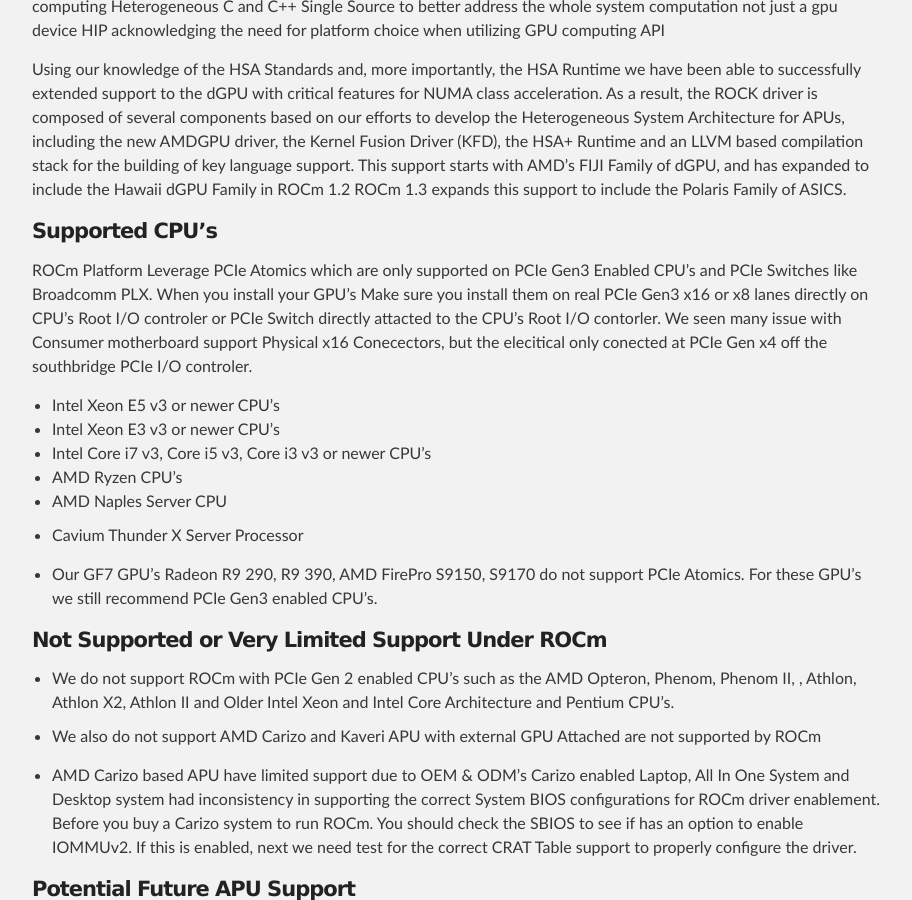
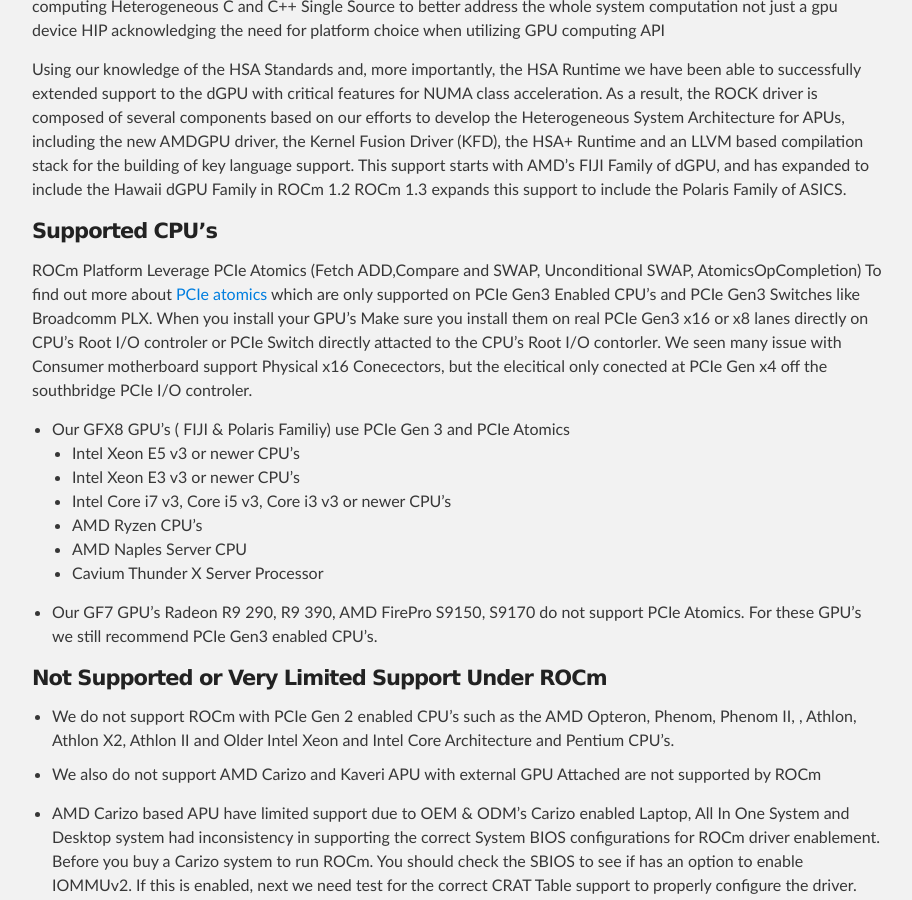
Before and after one commit to ROCm/ROCm.github.io, a Jekyll site: the page built from install.md, in a window 1280 px wide and 900 px high, scrolled down 706 px. Shown: the whole window, without its empty margins (183-1095 px from the left). Built offline with Jekyll 4.4.1, drawn with Linux system fonts in a browser that asks for light colours.

Commit message:
Update install.md

```diff
--- a/install.md
+++ b/install.md
@@ -29,8 +29,9 @@
 ROCm 1.3 expands this support to include the Polaris Family of ASICS.
 
 #### Supported CPU's
-ROCm Platform Leverage PCIe Atomics which are only supported on PCIe Gen3 Enabled CPU's and PCIe Switches like Broadcomm PLX. When you install your GPU's Make sure you install them on real PCIe Gen3 x16 or x8 lanes directly on CPU's Root I/O controler or PCIe Switch directly attacted to the CPU's Root I/O contorler.  We seen many issue with Consumer motherboard support Physical x16 Conecectors, but the elecitical only conected at PCIe Gen x4 off the southbridge PCIe I/O controler.
+ROCm Platform Leverage PCIe Atomics (Fetch ADD,Compare and SWAP, Unconditional SWAP, AtomicsOpCompletion) To find out more about [PCIe atomics](https://github.com/RadeonOpenCompute/RadeonOpenCompute.github.io/blob/master/ROCmPCIeFeatures.md) which are only supported on PCIe Gen3 Enabled CPU's and PCIe Gen3 Switches like Broadcomm PLX. When you install your GPU's Make sure you install them on real PCIe Gen3 x16 or x8 lanes directly on CPU's Root I/O controler or PCIe Switch directly attacted to the CPU's Root I/O contorler.  We seen many issue with Consumer motherboard support Physical x16 Conecectors, but the elecitical only conected at PCIe Gen x4 off the southbridge PCIe I/O controler.
 
+* Our GFX8 GPU's ( FIJI &  Polaris Familiy) use PCIe Gen 3 and PCIe Atomics
   * Intel Xeon E5 v3 or newer CPU's
   * Intel Xeon E3 v3 or newer CPU's
   * Intel Core i7 v3, Core i5 v3, Core i3 v3 or newer CPU's
```
